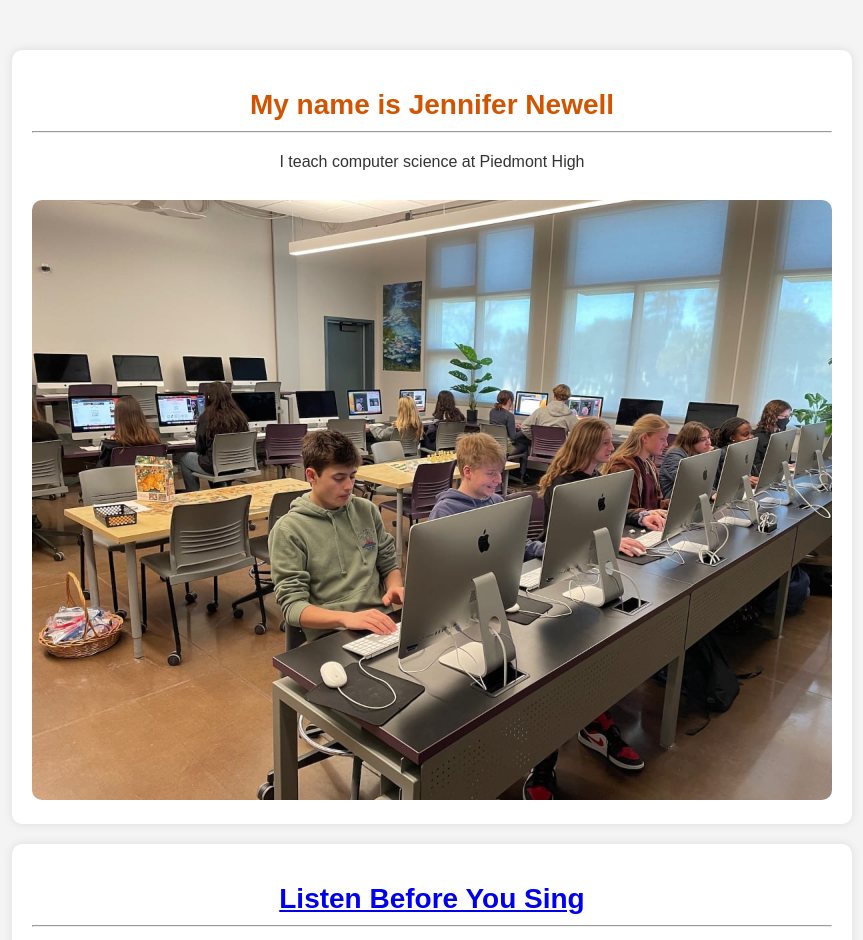
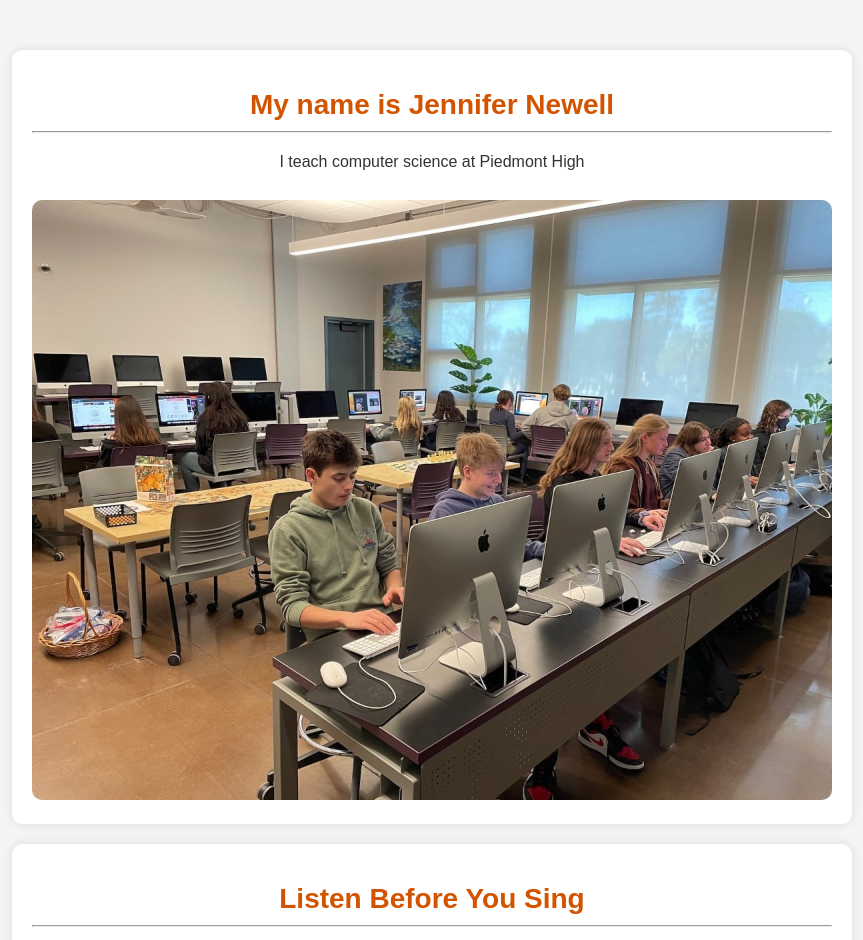
Before and after one commit to jnewellPHS/apcsp2025, a plain HTML site: page index.html in a window 1280 px wide. Shown: the top 940 px of the page, without its empty margins (208-1071 px from the left). Drawn offline with Linux system fonts and the light colour scheme.

Commit message:
Update index.html

```diff
--- a/index.html
+++ b/index.html
@@ -14,7 +14,7 @@
         </div>
 
         <div>
-            <h1><a href = "https://www.yfsp.tv/play/a8Cj1P3w1b6">Listen Before You Sing</a></h1>
+            <h1>Listen Before You Sing</h1>
             <hr>
             <p>Last year I enjoyed the movie Listen Before You Sing. It is a movie based on a true story of a poorly-funded school in Taiwan
                 in a rural aboriginal community. Although aboriginal culture in Taiwan
```
